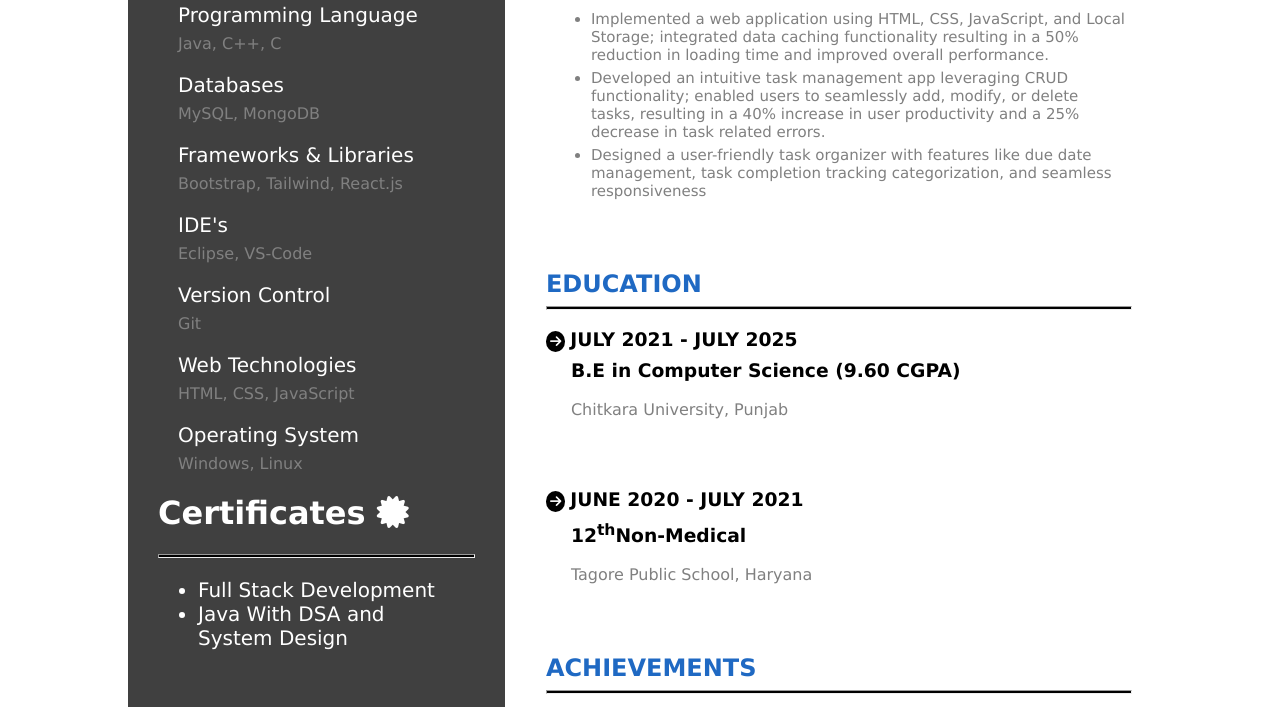
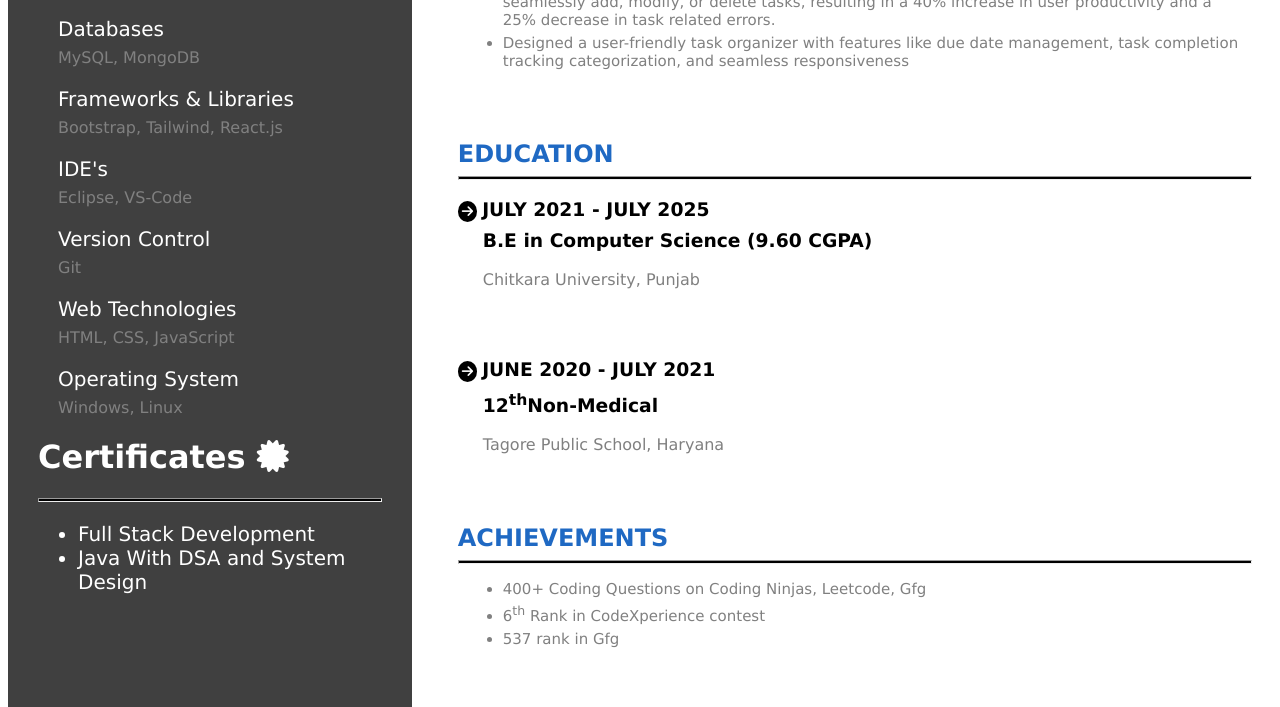
Before and after one commit to hemanbhullar/Resume, a plain HTML site: page index.html in a window 1280 px wide. Shown: the part 651-1358 px from the top of the page. Drawn offline with Linux system fonts and the light colour scheme.

Commit message:
Changes in margin and padding

```diff
--- a/style.css
+++ b/style.css
@@ -1,8 +1,8 @@
 body{
     font-family:Verdana;
     background-color: white;
-    width: 80%;
-    margin: 5% auto;
+    /* width: 80%;
+    margin: 5% auto; */
 }
 .resume-container{
     display: grid;
```
